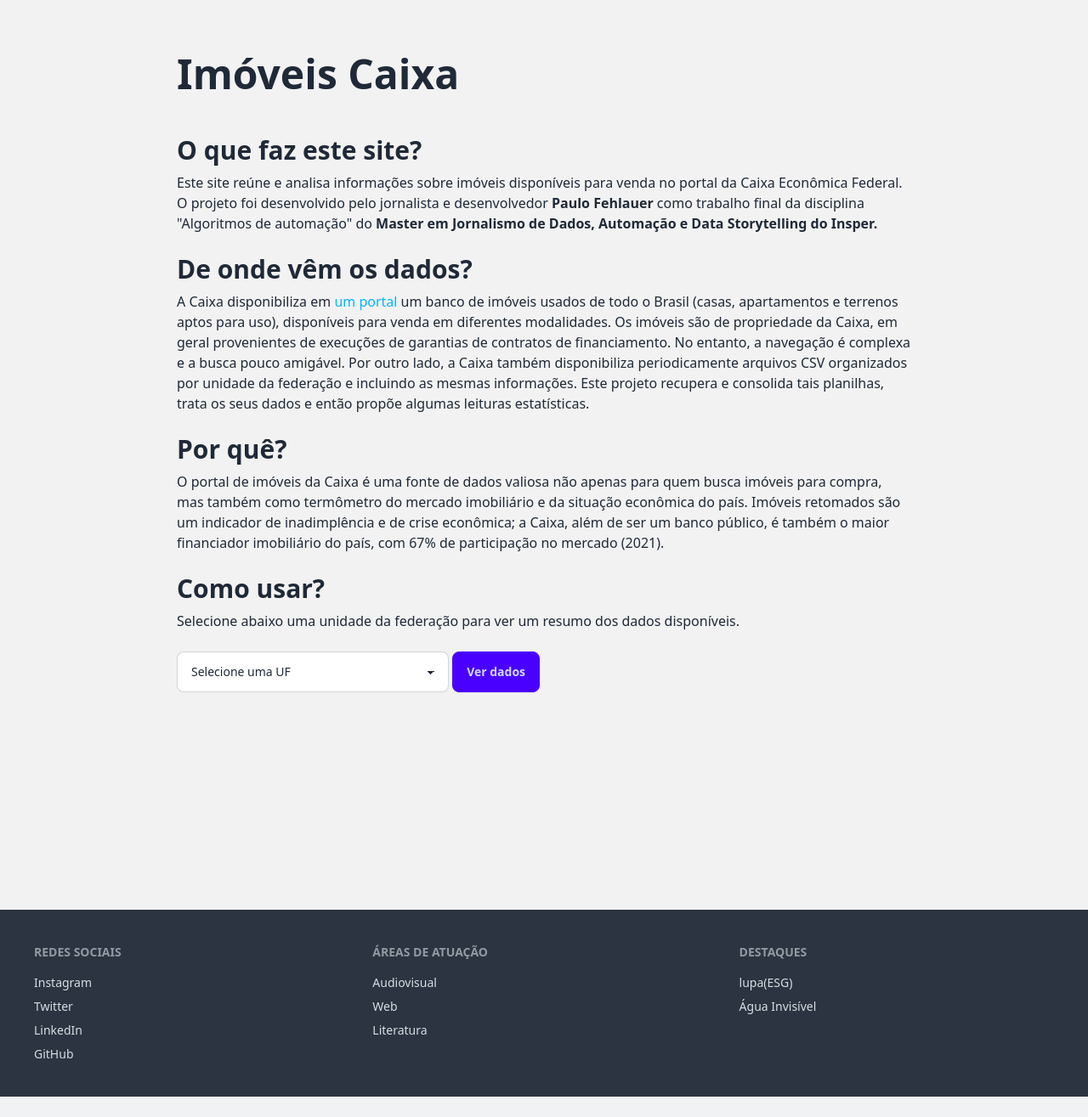
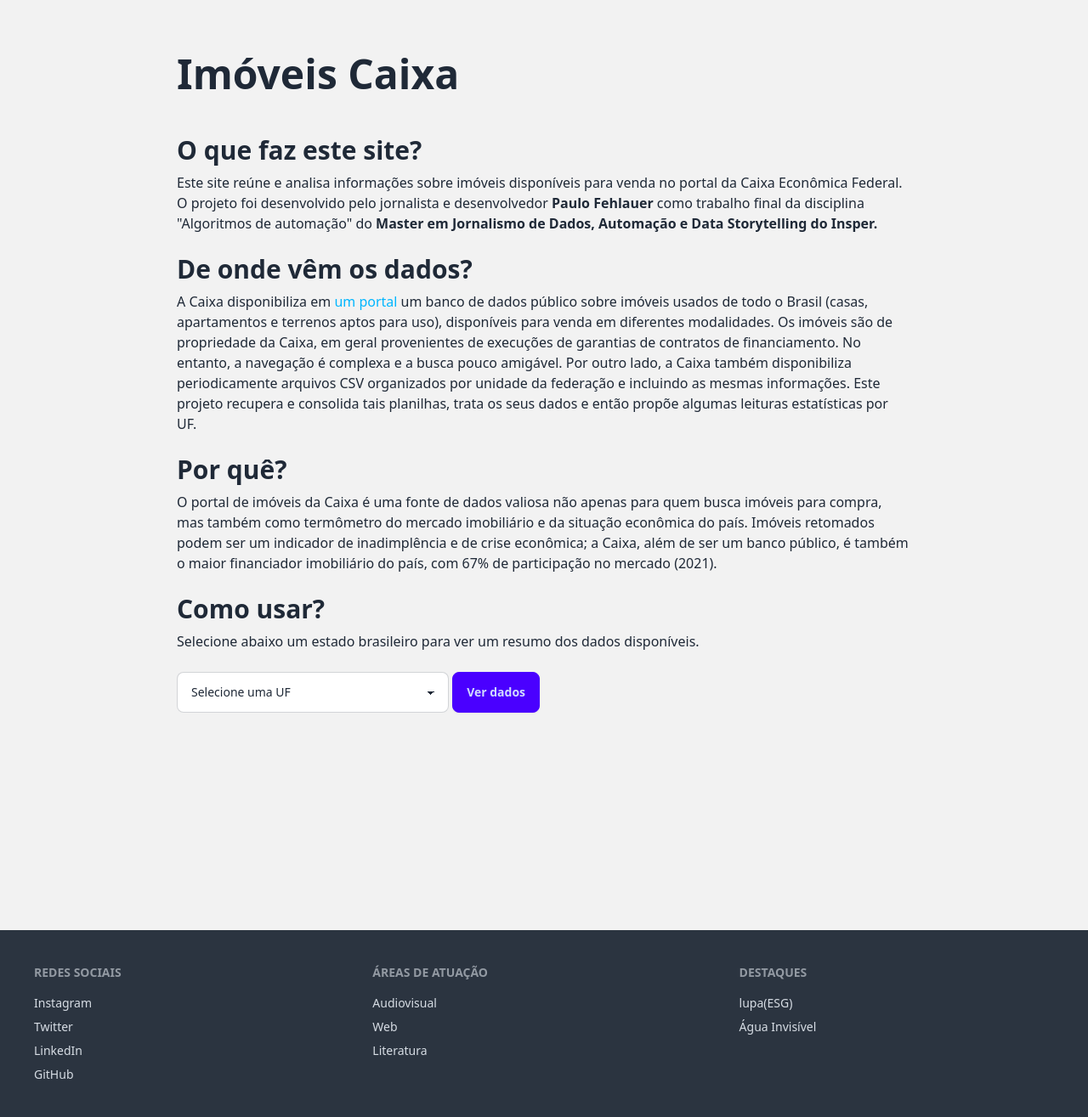
Before and after one commit to paulofeh/fehla-data, a Flask app: page /imoveis in a window 1280 px wide. Shown: the part 69-1384 px from the top of the page at 85% size. Before the commit the page ends 1360 px from the top, so only its background shows below. Run offline with Flask 3, Linux system fonts and the light colour scheme; style sheets or scripts are compiled from the project's sources; parts of the project's set-up code (start-up, migrations or seed data) failed here and were passed over.

Commit message:
Atualizações readme e requirements

```diff
--- a/templates/imoveis.html
+++ b/templates/imoveis.html
@@ -8,11 +8,11 @@
     <h2 class="text-3xl font-bold pt-4">O que faz este site?</h2>
     <p class="py-2">Este site reúne e analisa informações sobre imóveis disponíveis para venda no portal da Caixa Econômica Federal. O projeto foi desenvolvido pelo jornalista e desenvolvedor <strong>Paulo Fehlauer</strong> como trabalho final da disciplina "Algoritmos de automação" do <strong>Master em Jornalismo de Dados, Automação e Data Storytelling do Insper.</strong></p>
     <h2 class="text-3xl font-bold pt-4">De onde vêm os dados?</h2>
-    <p class="py-2">A Caixa disponibiliza em <a href="https://www.caixa.gov.br/voce/habitacao/imoveis-venda/Paginas/default.aspx" target="_blank" class="link-info">um portal</a> um banco de imóveis usados de todo o Brasil (casas, apartamentos e terrenos aptos para uso), disponíveis para venda em diferentes modalidades. Os imóveis são de propriedade da Caixa, em geral provenientes de execuções de garantias de contratos de financiamento. No entanto, a navegação é complexa e a busca pouco amigável. Por outro lado, a Caixa também disponibiliza periodicamente arquivos CSV organizados por unidade da federação e incluindo as mesmas informações. Este projeto recupera e consolida tais planilhas, trata os seus dados e então propõe algumas leituras estatísticas.</p>
+    <p class="py-2">A Caixa disponibiliza em <a href="https://www.caixa.gov.br/voce/habitacao/imoveis-venda/Paginas/default.aspx" target="_blank" class="link-info">um portal</a> um banco de dados público sobre imóveis usados de todo o Brasil (casas, apartamentos e terrenos aptos para uso), disponíveis para venda em diferentes modalidades. Os imóveis são de propriedade da Caixa, em geral provenientes de execuções de garantias de contratos de financiamento. No entanto, a navegação é complexa e a busca pouco amigável. Por outro lado, a Caixa também disponibiliza periodicamente arquivos CSV organizados por unidade da federação e incluindo as mesmas informações. Este projeto recupera e consolida tais planilhas, trata os seus dados e então propõe algumas leituras estatísticas por UF.</p>
     <h2 class="text-3xl font-bold pt-4">Por quê?</h2>
-    <p class="py-2">O portal de imóveis da Caixa é uma fonte de dados valiosa não apenas para quem busca imóveis para compra, mas também como termômetro do mercado imobiliário e da situação econômica do país. Imóveis retomados são um indicador de inadimplência e de crise econômica; a Caixa, além de ser um banco público, é também o maior financiador imobiliário do país, com 67% de participação no mercado (2021).</p>
+    <p class="py-2">O portal de imóveis da Caixa é uma fonte de dados valiosa não apenas para quem busca imóveis para compra, mas também como termômetro do mercado imobiliário e da situação econômica do país. Imóveis retomados podem ser um indicador de inadimplência e de crise econômica; a Caixa, além de ser um banco público, é também o maior financiador imobiliário do país, com 67% de participação no mercado (2021).</p>
     <h2 class="text-3xl font-bold pt-4">Como usar?</h2>
-    <p class="py-2">Selecione abaixo uma unidade da federação para ver um resumo dos dados disponíveis.</p>
+    <p class="py-2">Selecione abaixo um estado brasileiro para ver um resumo dos dados disponíveis.</p>
     <form id="form-uf" action="/mostrar_imoveis" method="POST">
         <select id="seletor-uf" class="select select-bordered w-full max-w-xs" name="uf">
             <option disabled selected>Selecione uma UF</option>
```
Also changed, not shown: requirements.txt (+2 -32 lines), README.md.
